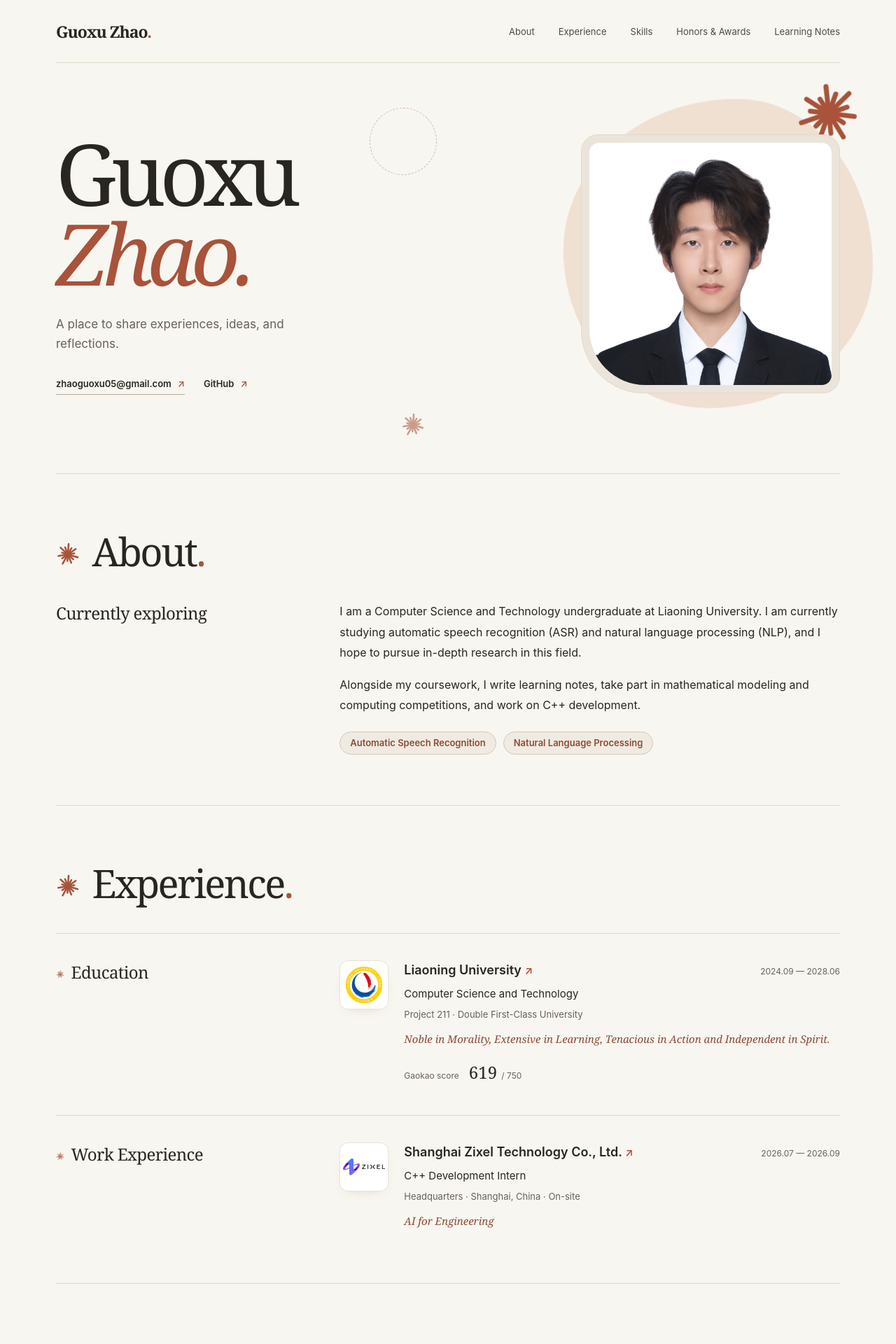
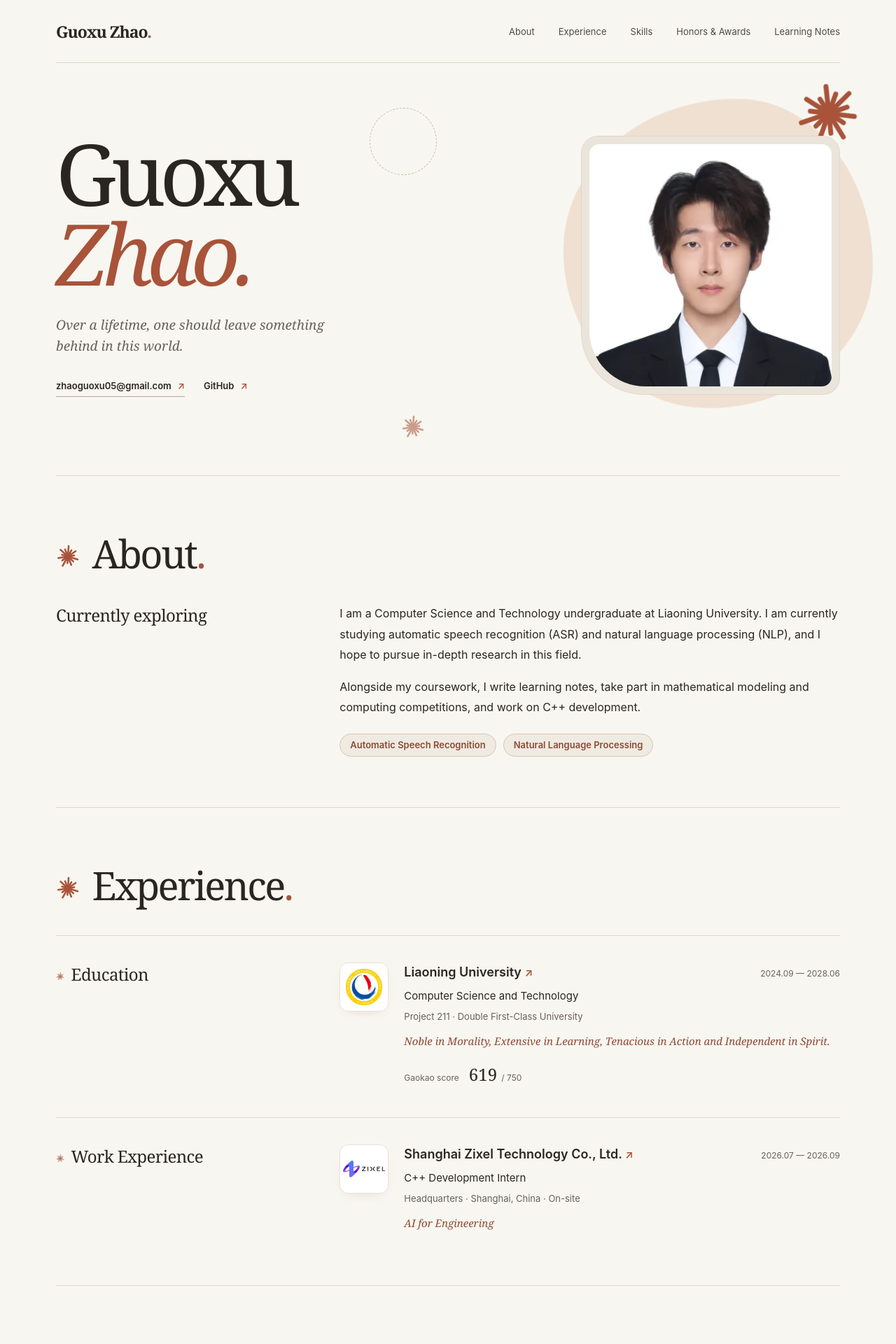
Before and after one commit to Zguoxu/Zguoxu.github.io, a Jekyll site: the page built from index.html, in a window 1280 px wide. Shown: the top 1920 px of the page at 70% size. Built offline with Jekyll 4.4.1, drawn with Linux system fonts in a browser that asks for light colours.

Commit message:
Replace hero tagline with motto and serve optimized portrait
Co-Authored-By: Claude Sonnet 5.5 <noreply@anthropic.com>

```diff
--- a/assets/blog.css
+++ b/assets/blog.css
@@ -93,7 +93,7 @@ a:focus-visible { outline: 2px solid var(--accent); outline-offset: 5px; border-
   line-height: .94;
 }
 .hero h1 em { color: var(--accent); font-weight: 400; }
-.hero-note { max-width: 390px; margin: 30px 0 34px; color: var(--muted); font-size: 17px; line-height: 1.7; }
+.hero-note { max-width: 390px; margin: 30px 0 34px; color: var(--muted); font-family: var(--serif); font-size: 19px; font-style: italic; line-height: 1.6; }
 .hero-links { display: flex; flex-wrap: wrap; align-items: center; gap: 16px 27px; }
 .text-link { display: inline-flex; align-items: center; gap: 9px; padding: 0 0 7px; border-bottom: 1px solid var(--link-line); font-size: 13px; font-weight: 600; overflow-wrap: anywhere; }
 .text-link span { color: var(--accent); }
--- a/index.html
+++ b/index.html
@@ -3,8 +3,8 @@ layout: default
 ---
 <section class="hero" aria-labelledby="hero-title">
   <span class="deco deco-blob" aria-hidden="true"></span><span class="deco deco-spark deco-spark-lg" aria-hidden="true"></span><span class="deco deco-spark deco-spark-sm" aria-hidden="true"></span><span class="deco deco-ring" aria-hidden="true"></span>
-  <div class="hero-copy"><h1 id="hero-title">Guoxu<br><em>Zhao.</em></h1><p class="hero-note">A place to share experiences, ideas, and reflections.</p><div class="hero-links"><a class="text-link" href="mailto:zhaoguoxu05@gmail.com">zhaoguoxu05@gmail.com <span aria-hidden="true">↗</span></a><a class="text-link hero-secondary" href="https://github.com/Zguoxu">GitHub <span aria-hidden="true">↗</span></a></div></div>
-  <figure class="hero-portrait"><img src="{{ '/assets/images/guoxu-zhao.jpg' | relative_url }}" alt="Portrait of Guoxu Zhao" width="1152" height="1152"></figure>
+  <div class="hero-copy"><h1 id="hero-title">Guoxu<br><em>Zhao.</em></h1><p class="hero-note">Over a lifetime, one should leave something behind in this world.</p><div class="hero-links"><a class="text-link" href="mailto:zhaoguoxu05@gmail.com">zhaoguoxu05@gmail.com <span aria-hidden="true">↗</span></a><a class="text-link hero-secondary" href="https://github.com/Zguoxu">GitHub <span aria-hidden="true">↗</span></a></div></div>
+  <figure class="hero-portrait"><picture><source type="image/webp" srcset="{{ '/assets/images/guoxu-zhao-370.webp' | relative_url }} 370w, {{ '/assets/images/guoxu-zhao-740.webp' | relative_url }} 740w" sizes="(max-width: 370px) 100vw, 370px"><img src="{{ '/assets/images/guoxu-zhao-740.jpg' | relative_url }}" alt="Portrait of Guoxu Zhao" width="740" height="740" fetchpriority="high" decoding="async"></picture></figure>
 </section>
 <section class="about reveal" id="about" aria-labelledby="about-title">
   <div class="section-heading"><div><h2 id="about-title">About<span>.</span></h2></div></div>
```
Also changed, not shown: assets/images/guoxu-zhao-370.webp (added), assets/images/guoxu-zhao-740.jpg (added), assets/images/guoxu-zhao-740.webp (added).
